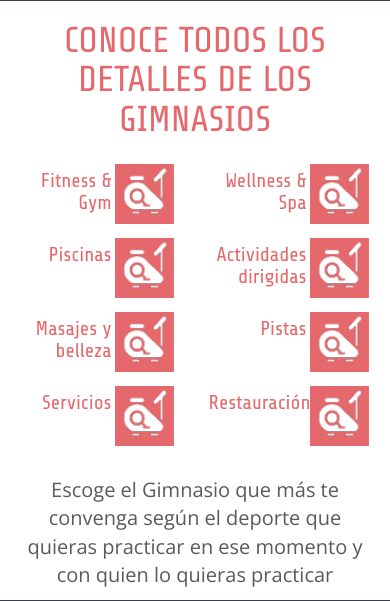
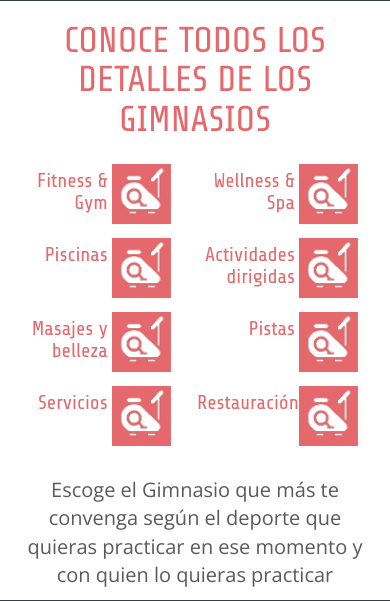
Before and after one commit to gymforless/gymforless.github.io, a PHP site: page / in a window 390 px wide. Shown: the part 2388-2989 px from the top of the page. Run offline with PHP 8.4, Linux system fonts and the light colour scheme; some libraries are stand-ins or nearby versions.

Commit message:
minor fix to allow a better visual impact in mobile devices

```diff
--- a/css/g4l.css
+++ b/css/g4l.css
@@ -185,7 +185,7 @@ h1,h2,h3,h4 {
 }
 
 .service {
-    width: 49%;
+    width: 47%;
     display: inline-block;
     text-align: center;
 }
```
